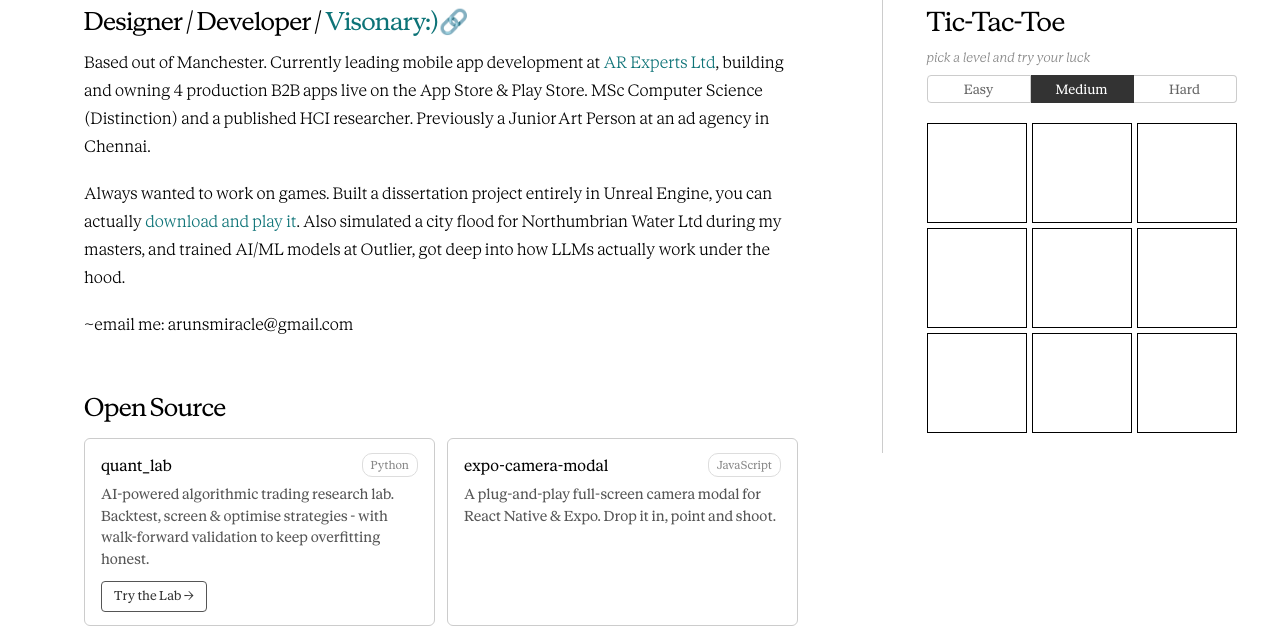
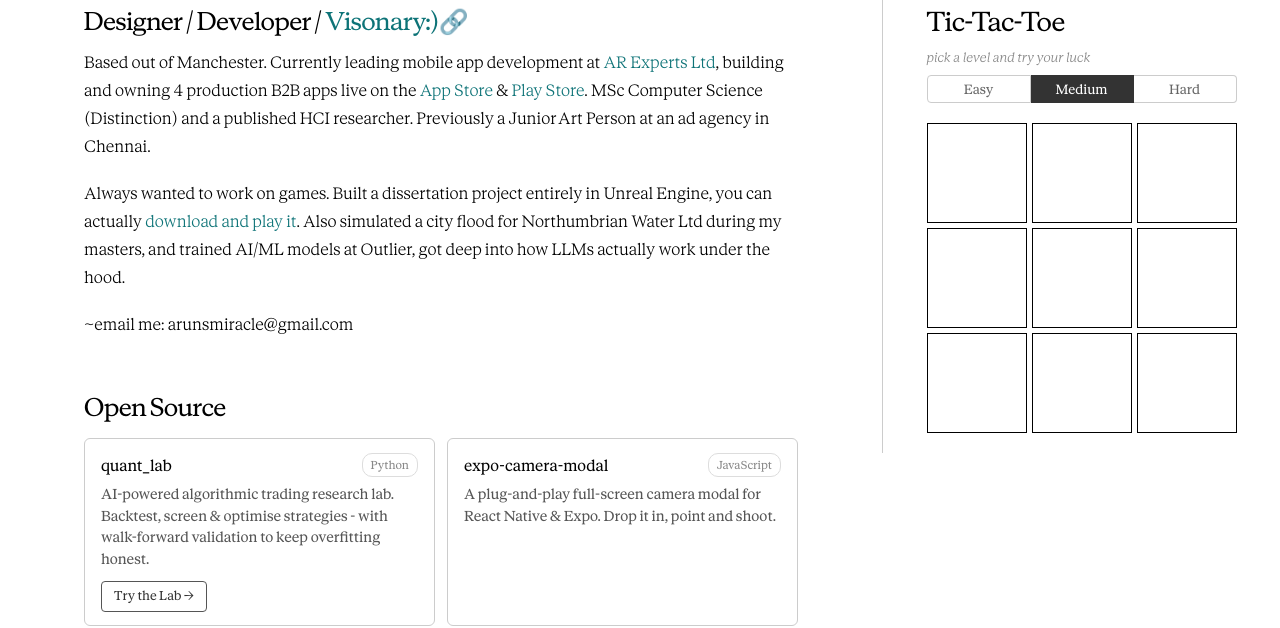
Before and after one commit to aroonsekar/aroonsekar.github.io, a website: page index.html in a window 1280 px wide. Shown: the part 203-831 px from the top of the page. Drawn offline with Linux system fonts and the light colour scheme.

Commit message:
chore: hyperlinks

```diff
--- a/index.html
+++ b/index.html
@@ -38,8 +38,13 @@
                 </h2>
                 <p>Based out of Manchester. Currently leading mobile app development at <a
                         href="https://bizalign.arexperts.co.uk/" class="contact-link" target="_blank" rel="noopener">AR
-                        Experts Ltd</a>, building and owning 4 production B2B apps live on the App Store &amp; Play
-                    Store. MSc Computer Science (Distinction) and a published HCI researcher. Previously a Junior Art
+                        Experts Ltd</a>, building and owning 4 production B2B apps live on the <a
+                        href="https://apps.apple.com/gb/developer/ar-experts-ltd/id1795997782" class="contact-link"
+                        target="_blank" rel="noopener">App Store</a> &amp; <a
+                        href="https://play.google.com/store/apps/developer?id=AR+EXPERTS+LTD" class="contact-link"
+                        target="_blank" rel="noopener">Play
+                        Store</a>. MSc Computer Science (Distinction) and a published HCI researcher. Previously a
+                    Junior Art
                     Person at an ad agency in Chennai.</p>
                 <p>Always wanted to work on games. Built a dissertation project entirely in Unreal Engine, you can
                     actually <a
```
